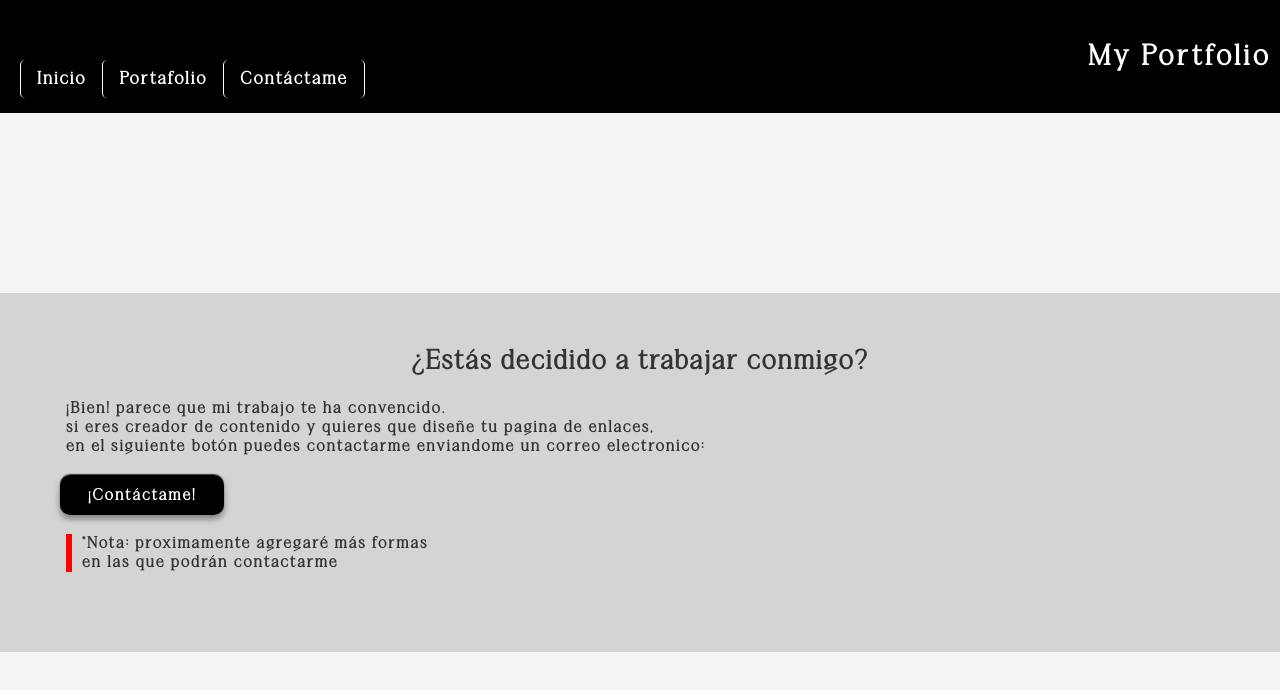
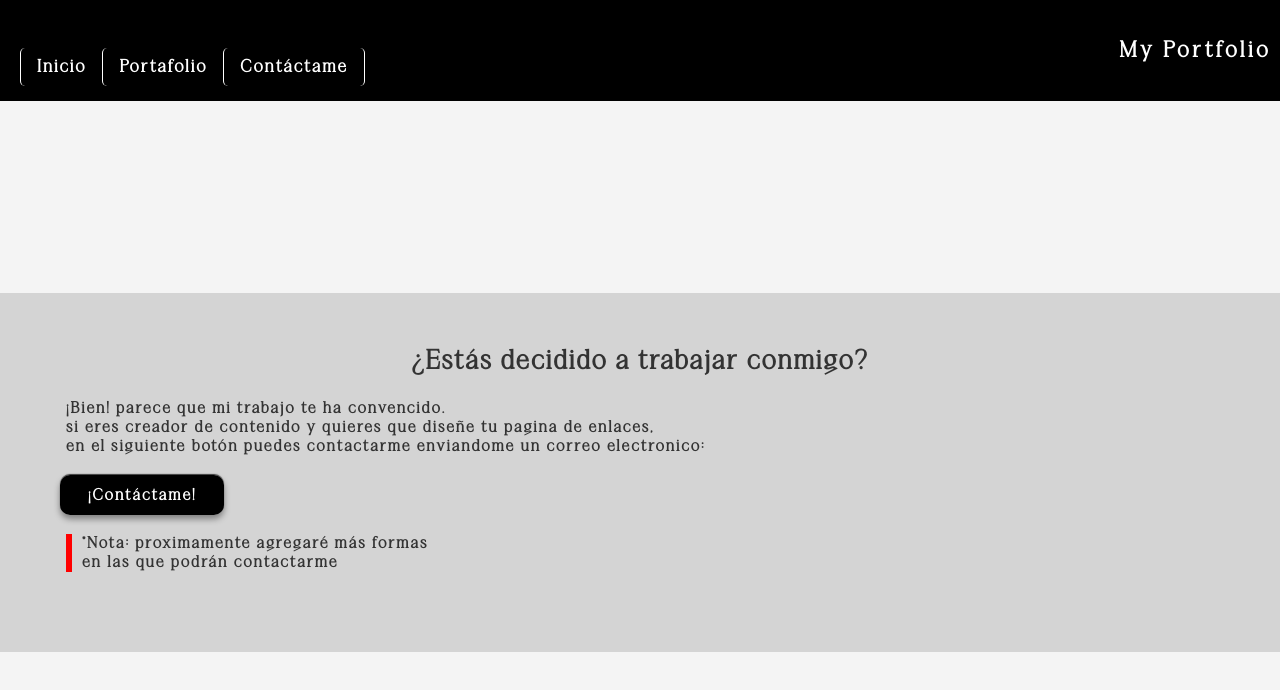
Before and after one commit to AlexWebDev14/WebDevPortfolio, a plain HTML site: page pages/contactame.html in a window 1280 px wide. Drawn offline with Linux system fonts and the light colour scheme.

Commit message:
Update contactame.html

```diff
--- a/pages/contactame.html
+++ b/pages/contactame.html
@@ -16,7 +16,7 @@
               <a href="#">Contáctame</a>
           </div>
           <div class="nav-right">
-              <h2>My Portfolio</h2>
+              <h3>My Portfolio</h3>
           </div>
       </nav>
         </div>
```
